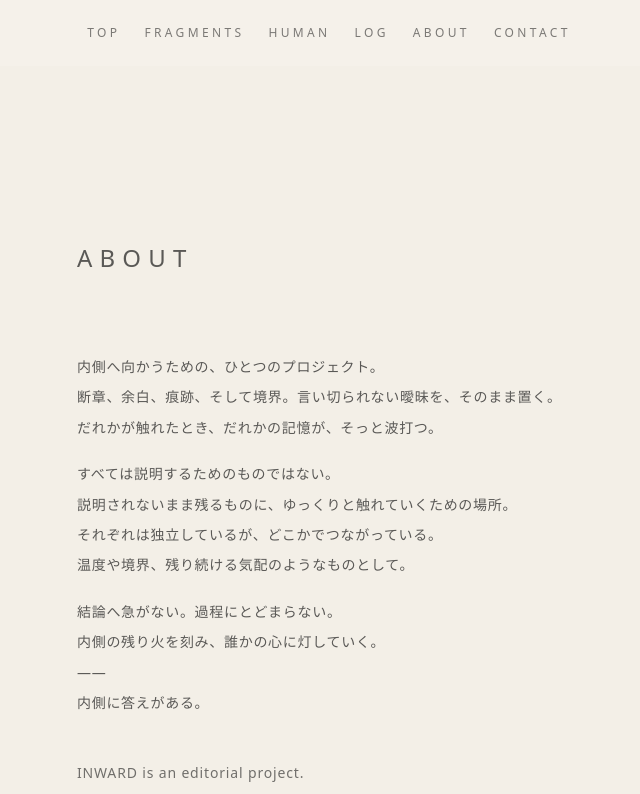
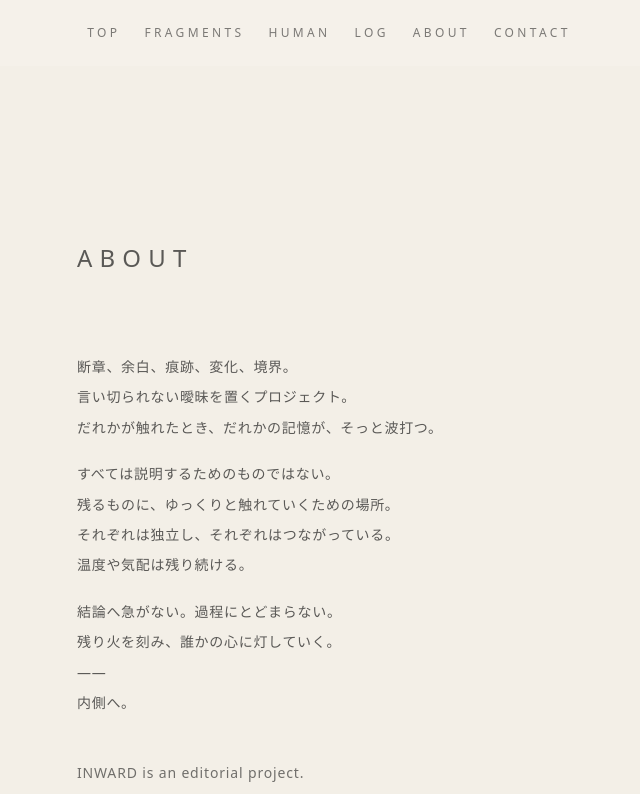
Before and after one commit to rogue-studio/inward, a Next.js app: page /about in a window 1280 px wide. Shown: the top 794 px of the page, without its empty margins (311-951 px from the left). Built offline with nearby package versions, Linux system fonts and the light colour scheme.

Commit message:
Update footer spacing

```diff
--- a/app/about/page.tsx
+++ b/app/about/page.tsx
@@ -10,11 +10,11 @@ export default function AboutPage() {
     <SimplePageLayout title="ABOUT">
       {/* 日本語 */}
       <p className={jpClass}>
-        内側へ向かうための、ひとつのプロジェクト。
+        断章、余白、痕跡、変化、境界。
       </p>
 
       <p className={jpClass}>
-        断章、余白、痕跡、そして境界。言い切られない曖昧を、そのまま置く。
+        言い切られない曖昧を置くプロジェクト。
       </p>
 
       <p className={jpClass}>
@@ -26,15 +26,15 @@ export default function AboutPage() {
       </p>
 
       <p className={jpClass}>
-        説明されないまま残るものに、ゆっくりと触れていくための場所。
+        残るものに、ゆっくりと触れていくための場所。
       </p>
 
       <p className={jpClass}>
-        それぞれは独立しているが、どこかでつながっている。
+        それぞれは独立し、それぞれはつながっている。
       </p>
 
       <p className={jpClass}>
-        温度や境界、残り続ける気配のようなものとして。
+        温度や気配は残り続ける。
       </p>
 
       <p className={`${jpClass} mt-6`}>
@@ -42,12 +42,12 @@ export default function AboutPage() {
       </p>
 
       <p className={jpClass}>
-        内側の残り火を刻み、誰かの心に灯していく。
+        残り火を刻み、誰かの心に灯していく。
       </p>
 
       <p className={jpClass}>——</p>
 
-      <p className={jpClass}>内側に答えがある。</p>
+      <p className={jpClass}>内側へ。</p>
 
       {/* 英語 */}
       <p className={`${enClass} mt-12`}>
--- a/components/Footer.tsx
+++ b/components/Footer.tsx
@@ -5,13 +5,11 @@ export default function Footer() {
     <footer className="mt-20 border-t border-[#161616]/10 px-6 py-10">
       <div className="mx-auto max-w-3xl text-center text-[12px] leading-6 tracking-[0.04em] text-[#161616]/55">
 
-        <div className="mb-3">
+        <div>
           © INWARD 2026
           <br />
           A work by Rogue Studio
-        </div>
-
-        <div>
+          <br />
           <Link
             href="/privacy"
             className="transition duration-500 hover:text-[#161616]/80"
```
